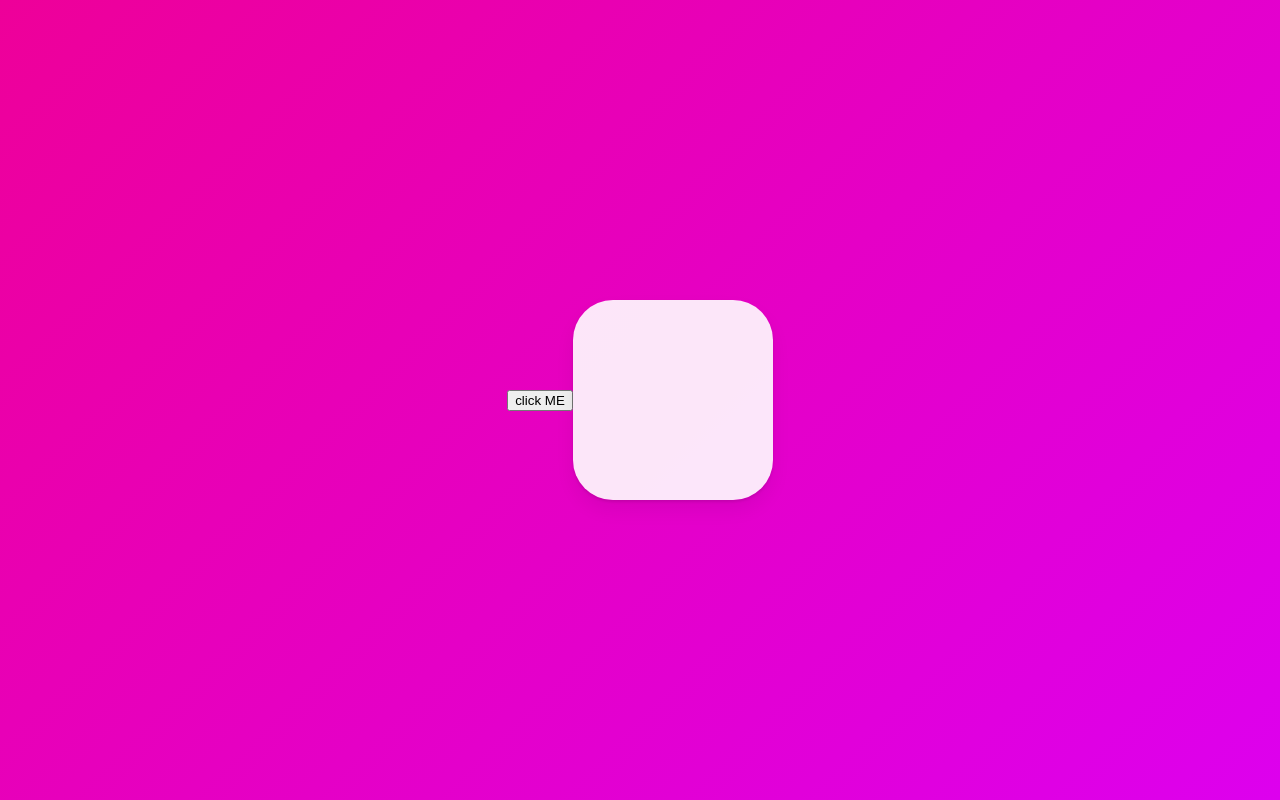
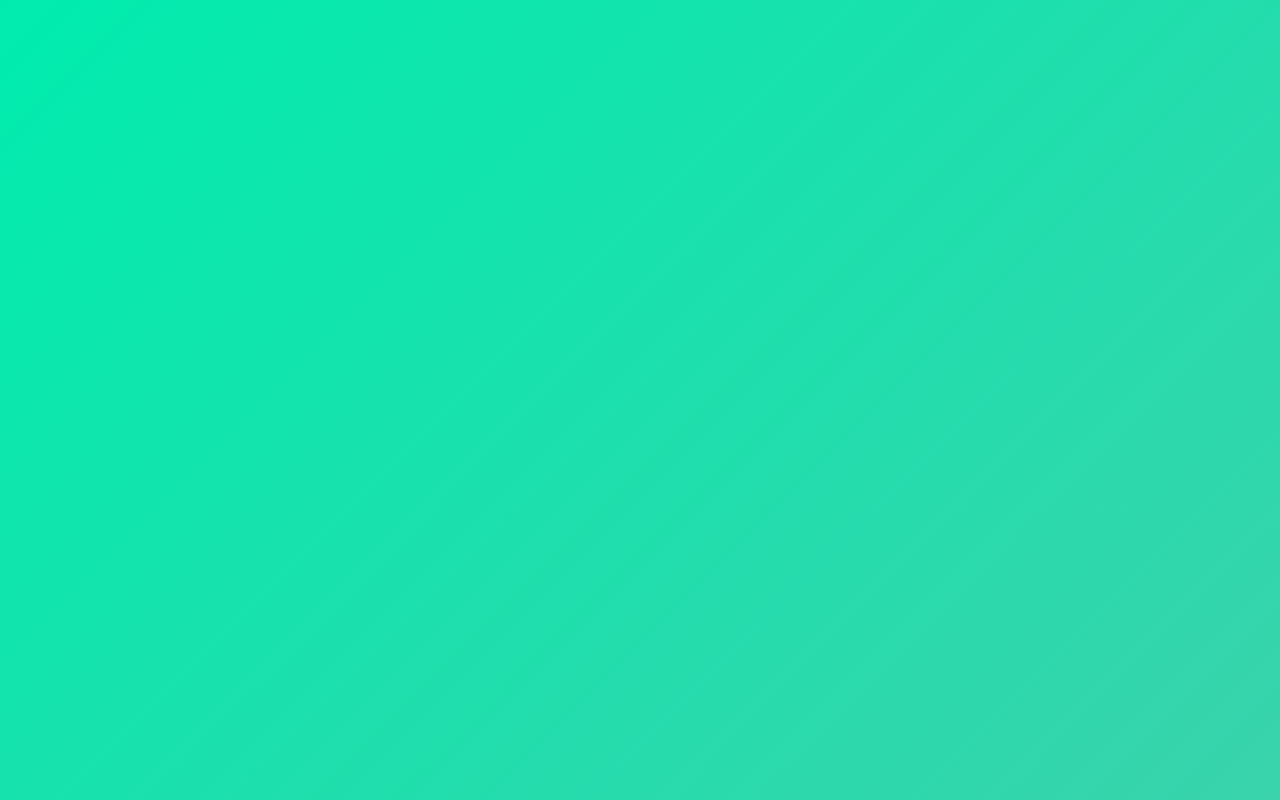
Before and after one commit to hyeonheebee/NomadCoders_TIL, a React (Create React App) app: page /1 in a window 1280 px wide. Shown: the top 800 px of the page. Built offline with nearby package versions, Linux system fonts and the light colour scheme.

Commit message:
useTransform사용해서 변수변경하기 scroll and rotate

```diff
--- a/src/Root.tsx
+++ b/src/Root.tsx
@@ -1,13 +1,14 @@
 import React, { useEffect, useRef } from "react";
 import styled from "styled-components";
-import { motion, useMotionValue, useTransform } from "framer-motion";
+import { motion, useMotionValue, useTransform, useScroll } from "framer-motion";
 
 const Wrapper = styled(motion.div)`
-  height: 100vh;
+  height: 500vh;
   width: 100vw;
   display: flex;
   justify-content: center;
   align-items: center;
+  background: linear-gradient(135deg, #e09, #d0e);
 `;
 /* const Biggerbox = styled(motion.div)`
   width: 600px;
@@ -41,18 +42,29 @@ const boxVar = {
 
 function Root() {
   const x = useMotionValue(0);
-  const scale = useTransform(x, [-800, 0, 800], [2, 1, 0]);
+  const rotate = useTransform(x, [-800, 800], [-360, 360]);
+  const background = useTransform(
+    x,
+    [-800, 800],
+    [
+      " linear-gradient(135deg, #00eaee, #0034ee)",
+      " linear-gradient(135deg, #00ee3f, #ceee00)",
+    ]
+  );
+  const { scrollY, scrollYProgress } = useScroll();
+  const scale = useTransform(scrollYProgress, [0, 1], [1, 5]);
   useEffect(() => {
     // x.on("change", () => console.log(x.get()));
-    scale.on("change", () => console.log(scale.get()));
-  }, [scale]);
+    rotate.on("change", () => console.log(rotate.get()));
+    scrollY.on("change", () =>
+      console.log(scrollY.get(), scrollYProgress.get())
+    );
+  }, [rotate]);
   return (
-    <>
-      <Wrapper>
-        <button onClick={() => x.set(200)}>click ME</button>
-        <Box style={{ x, scale }} drag dragSnapToOrigin />
-      </Wrapper>
-    </>
+    <Wrapper style={{ x, background }}>
+      <button onClick={() => x.set(200)}>click ME</button>
+      <Box style={{ x, rotate, scale }} drag="x" dragSnapToOrigin />
+    </Wrapper>
   );
 }
 export default Root;
--- a/src/index.tsx
+++ b/src/index.tsx
@@ -60,10 +60,10 @@ table {
 body {
   font-weight: 300;
   font-family: 'Source Sans Pro', sans-serif;
-  background-color:${(props) => props.theme.bgColor};
+
   color:black;
   line-height: 1.2;
-  background:linear-gradient(135deg,#e09,#d0e);
+
 }
 a {
   text-decoration:none;
@@ -74,10 +74,10 @@ const root = ReactDOM.createRoot(
   document.getElementById("root") as HTMLElement
 );
 root.render(
-  <ThemeProvider theme={darkTheme}>
+  <>
     <GlobalStyle />
     <Root />
-  </ThemeProvider>
+  </>
 );
 
 // If you want to start measuring performance in your app, pass a function
```
